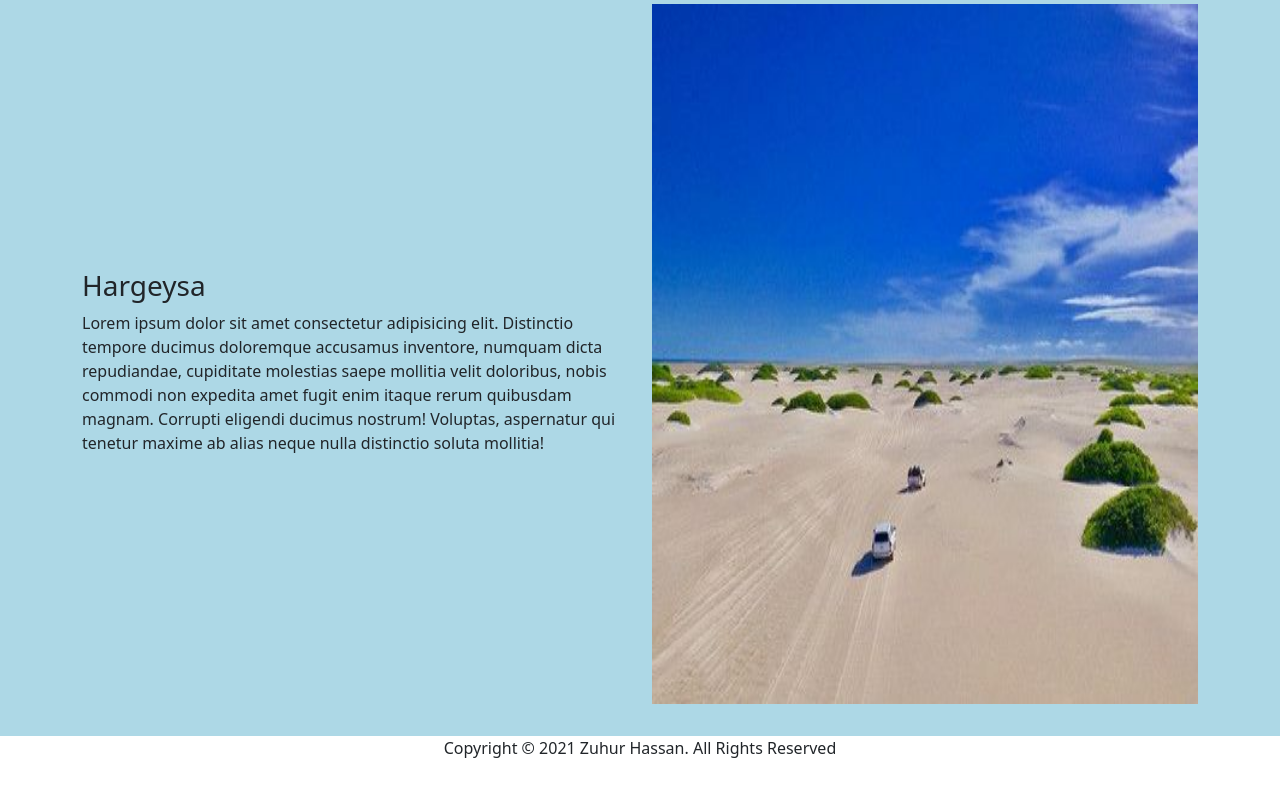
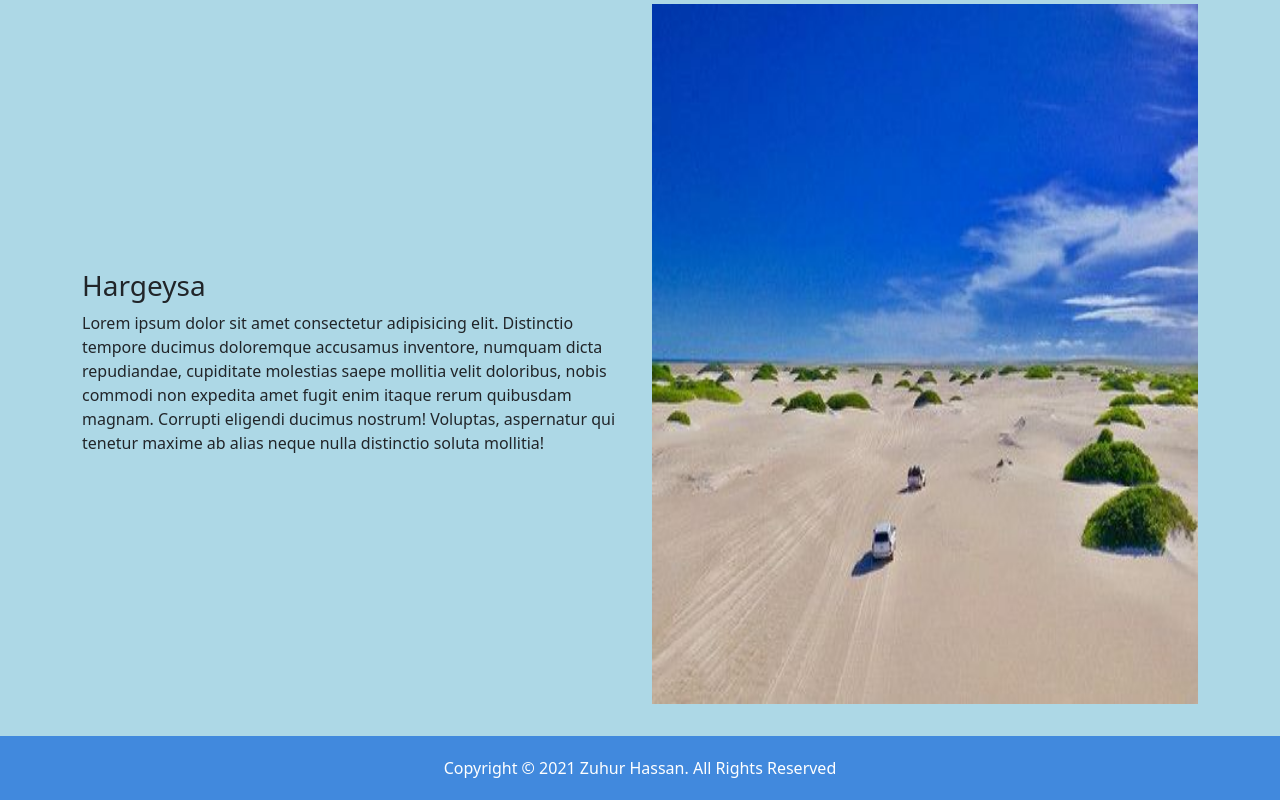
Before and after one commit to Zuhur/milestone-2, a plain HTML site: page index.html in a window 1280 px wide. Shown: the part 3726-4526 px from the top of the page. Before the commit the page ends 4502 px from the top, so only its background shows below. Drawn offline with nearby package versions, Linux system fonts and the light colour scheme.

Commit message:
Added background color to the footer

```diff
--- a/assets/css/style.css
+++ b/assets/css/style.css
@@ -74,6 +74,14 @@
 
 /* ------------------------ Explore Map */
 
-#map {
-    min-height: 360px;
+/* ------------------------ Footer */
+
+footer {
+    background-color: #4189dd;
+    color: white;
 }
+
+footer p {
+    margin-bottom: 0;
+    padding: 20px 10px;
+}
```
